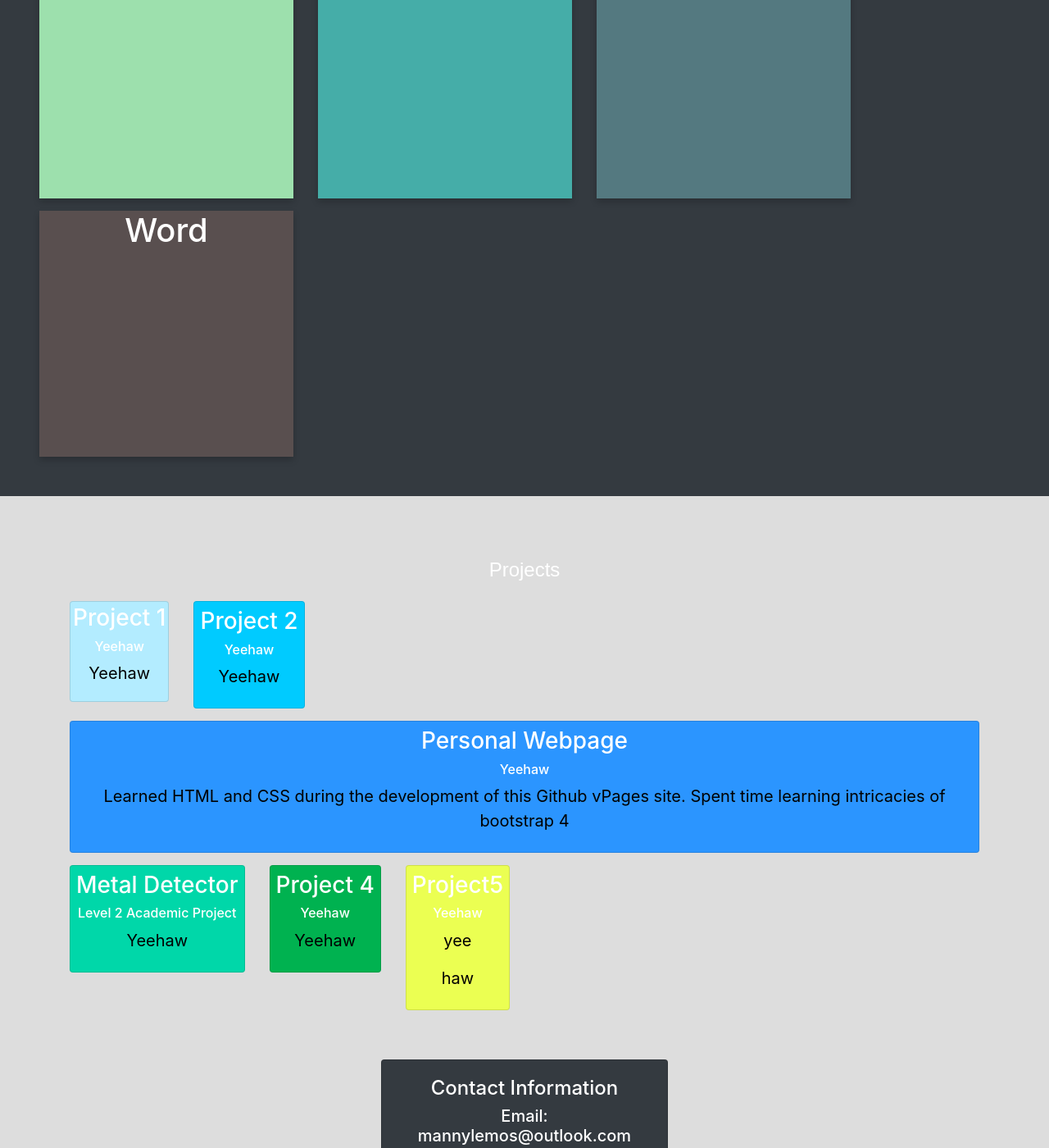
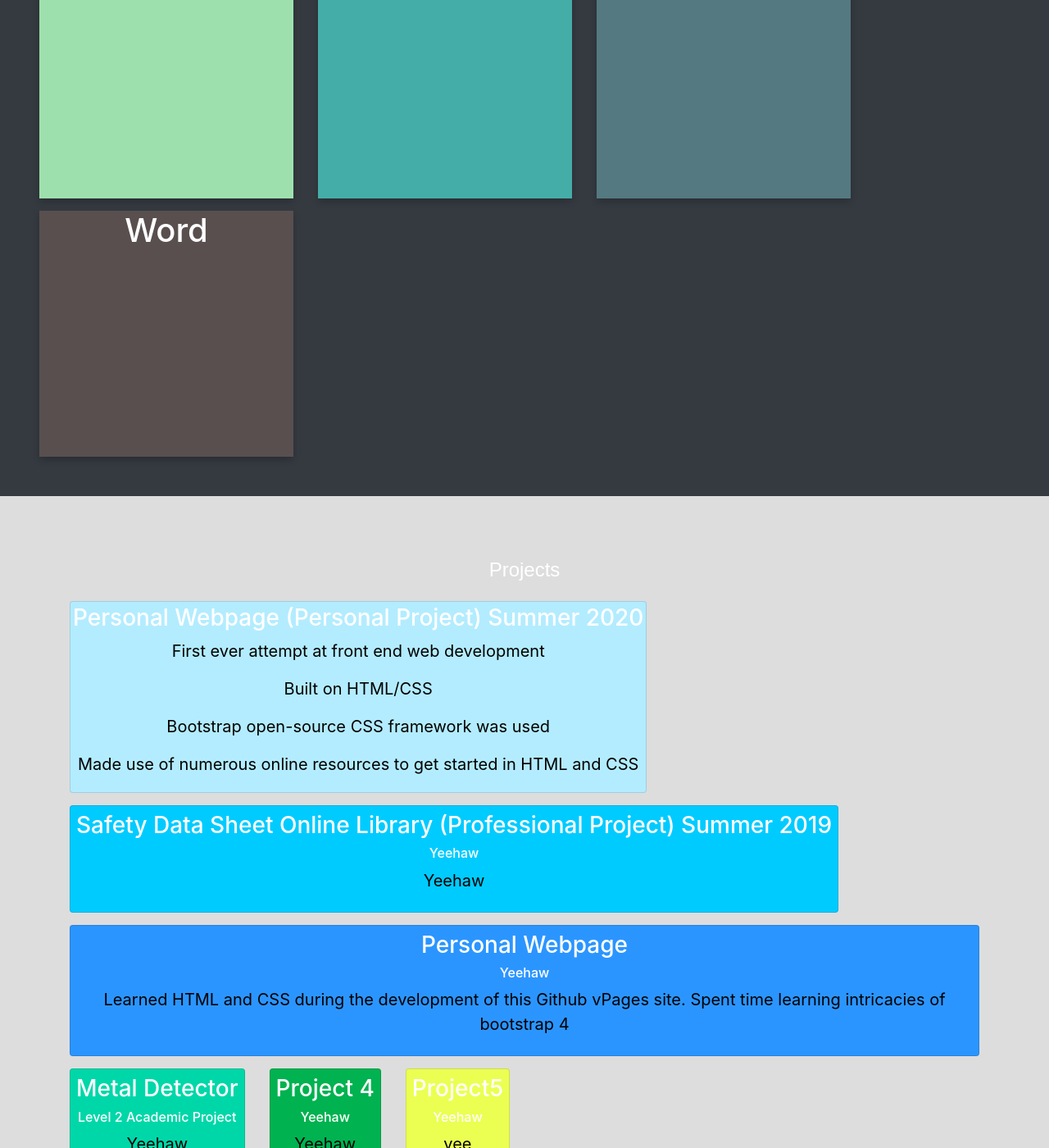
Before and after one commit to MannyLemos/MannyLemos.github.io, a Jekyll site: the page index.html, which Jekyll copies as it is, in a window 1280 px wide and 1400 px high, scrolled down 1866 px. Shown: the whole window at 82% size. Built offline with Jekyll 4.4.1, drawn with Linux system fonts in a browser that asks for light colours; nearby versions of some CDN libraries; a script that is not in the unit is left out.

Commit message:
Update index.html

```diff
--- a/index.html
+++ b/index.html
@@ -292,7 +292,7 @@
                                         <h1>Word</h1>
                                     </div>
                                     <div style="background-color:#594F4F" class="flip-card-back">
-                                        <p>Have used Word professionally while working for Hoffer Mechanical. Used to replace old time sheets, work orders, among other things, with updated fillable forms featuring macros and more.</p>
+                                        <p>Have used Word professionally while working for Hoffer Mechanical. Used to replace old forms with updated fillable PDF's featuring macros and more.</p>
                                         <p>Comfortable with a great deal of word formatting design feature implementations to improve document readability</p>
                                     </div>
                                 </div>
@@ -319,9 +319,11 @@
                             <div style="background-color: #b3ecff" class="card">
 
                               <div style="padding: 3px">
-                                    <h3>Project 1</h3>
-                                    <h6>Yeehaw</h6>
-                                    <p>Yeehaw</p>
+                                    <h3>Personal Webpage (Personal Project)							Summer 2020</h3>
+                                    <p>First ever attempt at front end web development</p>
+				    <p>Built on HTML/CSS</p>
+				    <p>Bootstrap open-source CSS framework was used</p>
+				    <p>Made use of numerous online resources to get started in HTML and CSS</p>
                                </div>
                                 </div>
                         </div>
@@ -329,7 +331,7 @@
                         <div  style="padding-top:15px"   class="col-md-auto" >
                             <div style="background-color: #00cbff" class="card">
                                 <div style="padding: 7px">
-                                        <h3>Project 2</h3>
+                                        <h3>Safety Data Sheet Online Library (Professional Project)				Summer 2019</h3>
                                         <h6>Yeehaw</h6>
                                         <p>Yeehaw</p>
 
```
